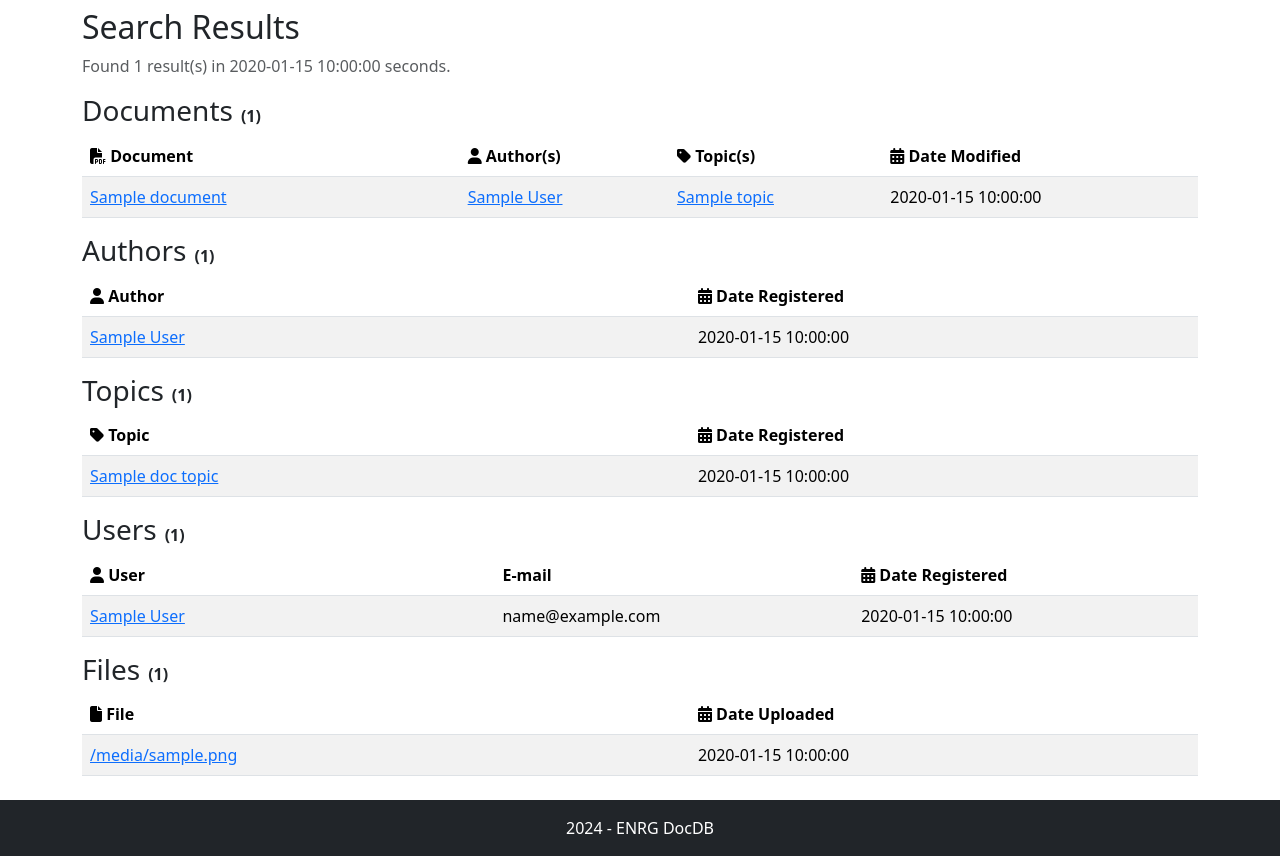
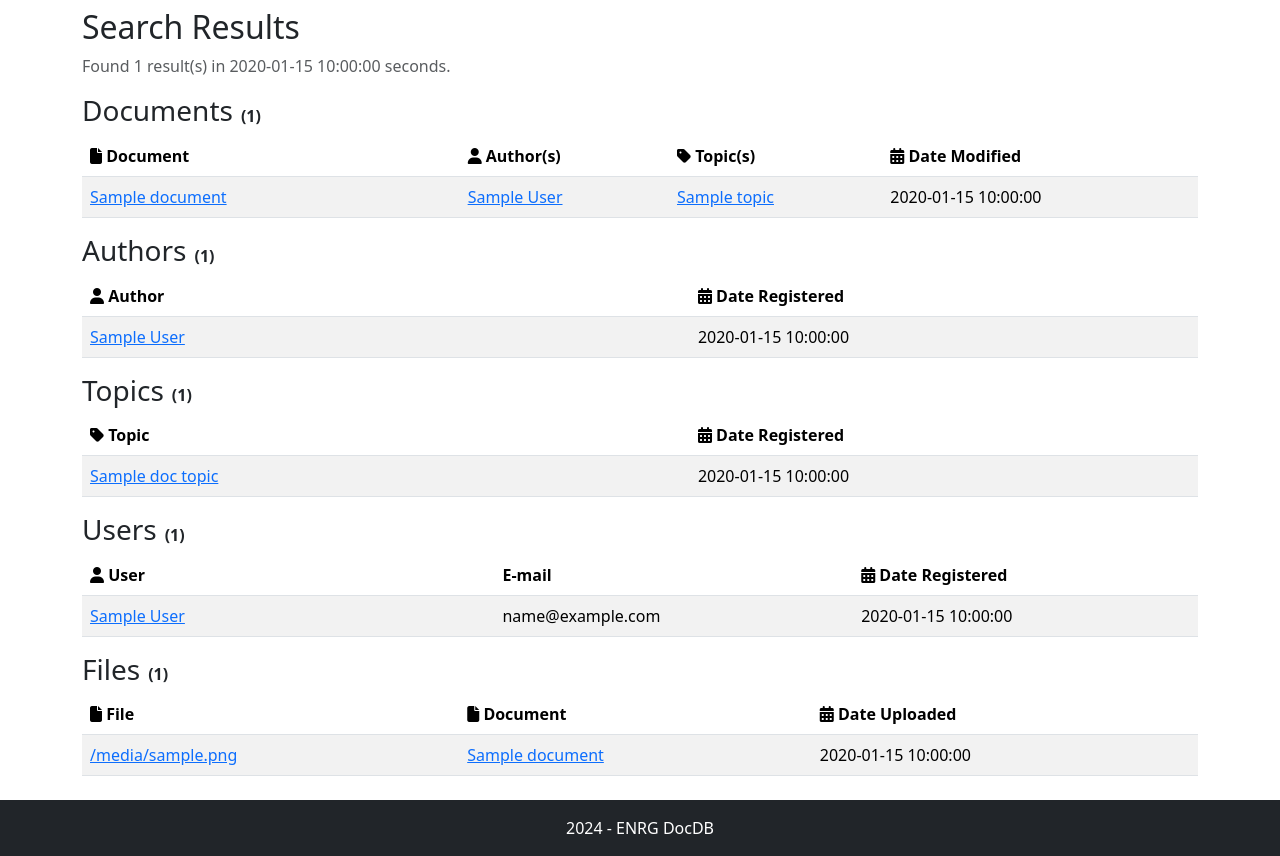
Before and after one commit to ENRG-tr/enrgdocdb, a Flask app: template src/templates/docdb/quick_search.html in a window 1280 px wide. Shown: the part 56-912 px from the top of the page. Run offline with Flask 3, Linux system fonts and the light colour scheme; the template is opened without the code that fills it: most values are stand-ins (such as "Sample title", 1, 10 or a date in 2020); parts of the project's set-up code (start-up, migrations or seed data) failed here and were passed over; some libraries are stand-ins or nearby versions.

Commit message:
feat: show document of file in file table

```diff
--- a/src/models/document.py
+++ b/src/models/document.py
@@ -22,7 +22,9 @@ class Document(Base, Model):
     authors: Mapped[list["DocumentAuthor"]] = relationship("DocumentAuthor")
     topics: Mapped[list["DocumentTopic"]] = relationship("DocumentTopic")
     document_type: Mapped["DocumentType"] = relationship("DocumentType")
-    files: Mapped[list["DocumentFile"]] = relationship("DocumentFile")
+    files: Mapped[list["DocumentFile"]] = relationship(
+        "DocumentFile", backref="document"
+    )
 
 
 class DocumentAuthor(Base, Model):
--- a/src/templates/docdb/snippets/document.html
+++ b/src/templates/docdb/snippets/document.html
@@ -3,7 +3,7 @@
         <thead>
             <tr>
                 <th style="min-width: 200px;">
-                    <i class="fas fa-file-pdf"></i> Document
+                    <i class="fas fa-file"></i> Document
                 </th>
                 <th>
                     <i class="fas fa-user"></i> Author(s)
--- a/src/templates/docdb/snippets/file.html
+++ b/src/templates/docdb/snippets/file.html
@@ -2,8 +2,11 @@
     <table class="table table-striped table-hover">
         <thead>
             <tr>
-                <th style="min-width: 200px;">
+                <th>
                     <i class="fas fa-file"></i> File
+                </th>
+                <th>
+                    <i class="fas fa-file"></i> Document
                 </th>
                 <th>
                     <i class="fas fa-calendar-alt"></i> Date Uploaded
@@ -13,7 +16,7 @@
         <tbody>
             {% if not files %}
                 <tr>
-                    <td colspan="2">
+                    <td colspan="3">
                         <i class="fas fa-info-circle"></i>
                         No files found.
                     </td>
@@ -22,7 +25,11 @@
             {% for file in files %}
                 <tr>
                     <td>
-                        <a href="{{ url_for('document.download_file', file_id=file.id) }}">{{ file.file_name }}</a>
+                        <a href="{{ url_for('document.download_file', file_id=file.id) }}"
+                           target="_blank">{{ file.file_name }}</a>
+                    </td>
+                    <td>
+                        <a href="{{ url_for('document.view', document_id=file.document_id) }}">{{ file.document.title }}</a>
                     </td>
                     <td>{{ file.created_at.strftime("%Y-%m-%d %H:%M:%S") }}</td>
                 </tr>
```
